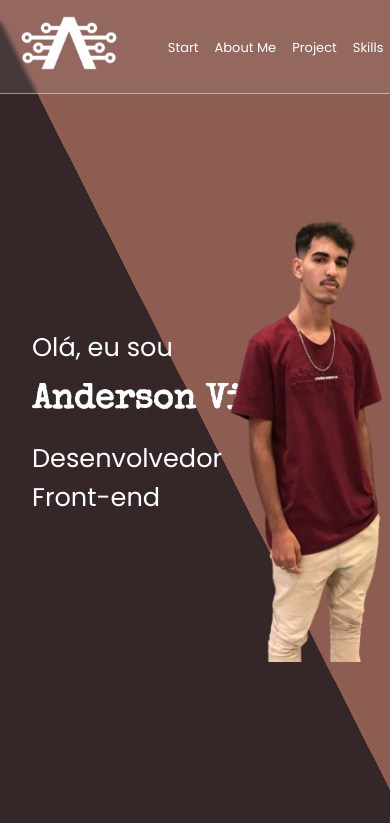
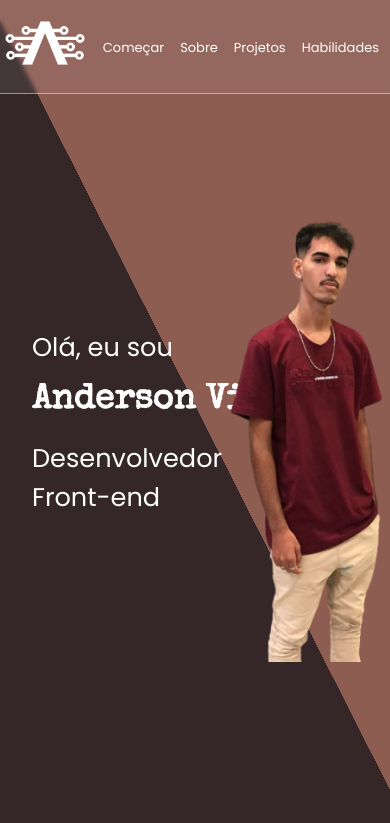
Before and after one commit to AndersonVilela/myprotifolio, a React (Create React App) app: page / in a window 390 px wide. Shown: the top 823 px of the page. Built offline with nearby package versions, Linux system fonts and the light colour scheme.

Commit message:
Terminei mediaQuery da navbar

```diff
--- a/public/index.html
+++ b/public/index.html
@@ -4,7 +4,7 @@
 <head>
   <meta charset="utf-8" />
   <link rel="icon" href="./favicon_package_v0.16/favicon.ico" />
-  <meta name="viewport" content="width=device-width, initial-scale=1" />
+  <meta name="viewport" content="width=device-width, initial-scale=1.0, minimum-scale=1.0, user-scalable=no"/>
   <meta name="theme-color" content="#000000" />
   <meta name="description" content="Web site created using create-react-app" />
   <link rel="apple-touch-icon" href="%PUBLIC_URL%/logo192.png" />
--- a/src/components/Header/index.jsx
+++ b/src/components/Header/index.jsx
@@ -8,7 +8,7 @@ export const Header = () => {
 
   return (
 
-    <div className={styles.Navbar}>
+    <div className={`${styles.Navbar} ${styles.fixed}`}>
       <div>
         <a href='#'>
           <img src={Logo} alt="Logo" title='Logo' className={styles.Logo} />
@@ -17,10 +17,10 @@ export const Header = () => {
 
       <div>
         <ul className={styles.Refs}>
-          <li><a href='#Start'>Start</a></li>
-          <li><a href='#Second'>About Me</a></li>
-          <li><a href='#Project'>Project</a></li>
-          <li><a href='#Skills'>Skills</a></li>
+          <li><a href='#Start'>Começar</a></li>
+          <li><a href='#Second'>Sobre</a></li>
+          <li><a href='#Project'>Projetos</a></li>
+          <li><a href='#Skills'>Habilidades</a></li>
         </ul>
       </div>
     </div>
--- a/src/components/Header/style.module.css
+++ b/src/components/Header/style.module.css
@@ -6,6 +6,9 @@
   /* -webkit-backdrop-filter: blur(10px) saturate(100%) contrast(100%); */
   background: rgba(196, 196, 196, 0.11);
   position: fixed;
+  top: 0;
+  left: 0;
+  -webkit-backface-visibility: hidden;
   width: 100vw;
   height: 5.8rem;
   display: flex;
@@ -45,98 +48,71 @@
 
 /*Mediaquery*/
 
-@media (max-width: 480px) {
 
-  .Navbar {
-
-    width: 29.8rem;
-  }
-
-  .Refs li {
-    margin: 0 0.9rem;
-  }
-
-}
-
-@media (max-width: 429px) {
+@media (max-width: 428.1px) {
   .Navbar {
     width: 27rem;
   }
 
   .Refs li {
-    margin: 0 0.5;
+    margin: 0.8rem;
   }
 
-  .Refs  li a {
-    font-size: 15px;
+  .Refs li a {
+    font-size: 13px;
+  }
+  .Logo {
+    height: 5rem;
   }
 }
 
-@media (max-width: 415px) {
 
+@media (max-width: 414.1px) {
   .Navbar {
-    width: 25.8rem;
+    width: 25.7rem;
   }
-
-  .Refs li {
-    margin: 0 0.5rem;
-  }
-  .Refs li a {
-    font-size: 13px;
-  }
-
 }
 
-@media (max-width: 376px) {
-
+@media (max-width: 375.1px) {
   .Navbar {
     width: 23.5rem;
   }
 
-  .Logo {
-    width: 70px;
-    height: 75px;
-  }
   .Refs li {
-    margin: 0 0.5rem;
-  }
-  .Refs li a {
-    font-size: 14px;
+    margin: 0.5rem;
   }
 
+  .Refs li a {
+    font-size: 11px;
+  }
+  .Refs {
+    margin-right: 0.5rem;
+  }
 }
 
-@media (max-width: 360px) {
-
+@media (max-width: 390.1px) {
   .Navbar {
-    width: 23rem;
+    width: 24.5rem;
   }
 
   .Refs li {
-    margin: 0 0.5rem;
+    margin: 0.5rem;
   }
-  .Refs li a {
-    font-size: 14px;
+}
+
+
+
+@media (max-width: 360.1px) {
+
+  .Refs li {
+    margin: 0.5rem;
   }
 
-}
-
-@media (max-width: 321px) {
-
-  .Navbar {
-    width: 20rem;
-  }
-
-  .Refs li {
-    margin: 0 0.4rem;
+  .Refs {
+    margin-right: 1.2rem;
   }
 
   .Logo {
-    width: 60px;
-    height: 65px;
+    height: 4rem;
   }
-  .Refs li a {
-    font-size: 12px;
-  }
-
 }
--- a/src/pages/About/style.module.css
+++ b/src/pages/About/style.module.css
@@ -47,3 +47,20 @@
   color: white;
   margin: 0.5rem;
 }
+
+
+/* Media query*/
+
+
+@media (max-width: 800px) {
+
+
+  .direito {
+    margin-top: 8rem;
+  }
+
+  .avatar {
+    margin-right: 9rem;
+  }
+
+}
```
